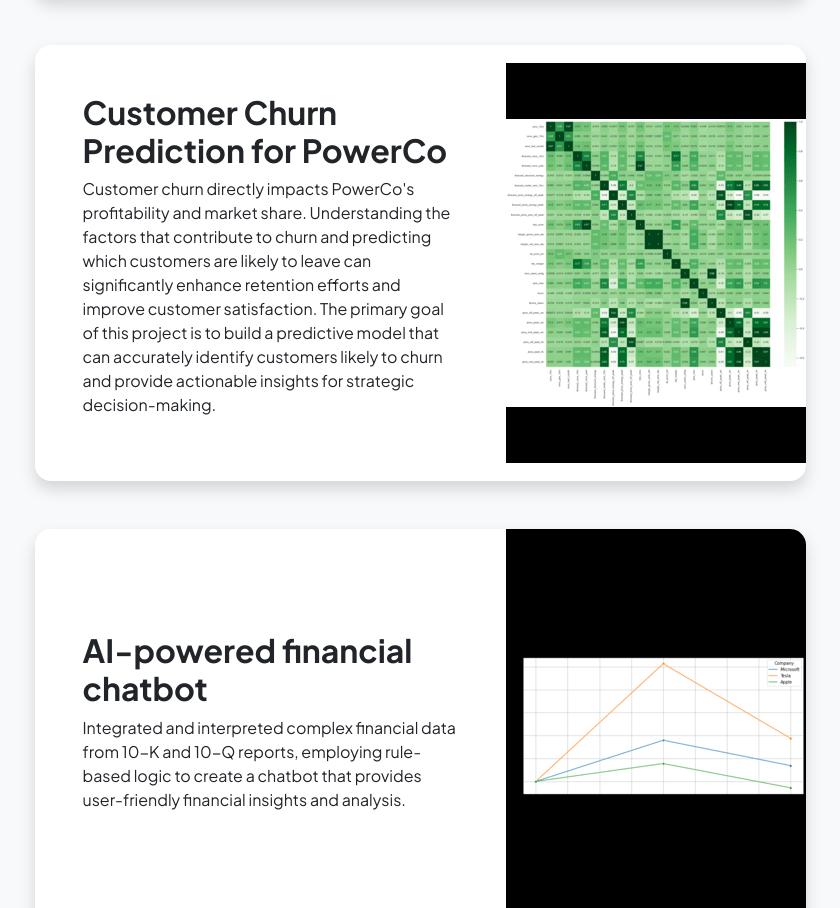
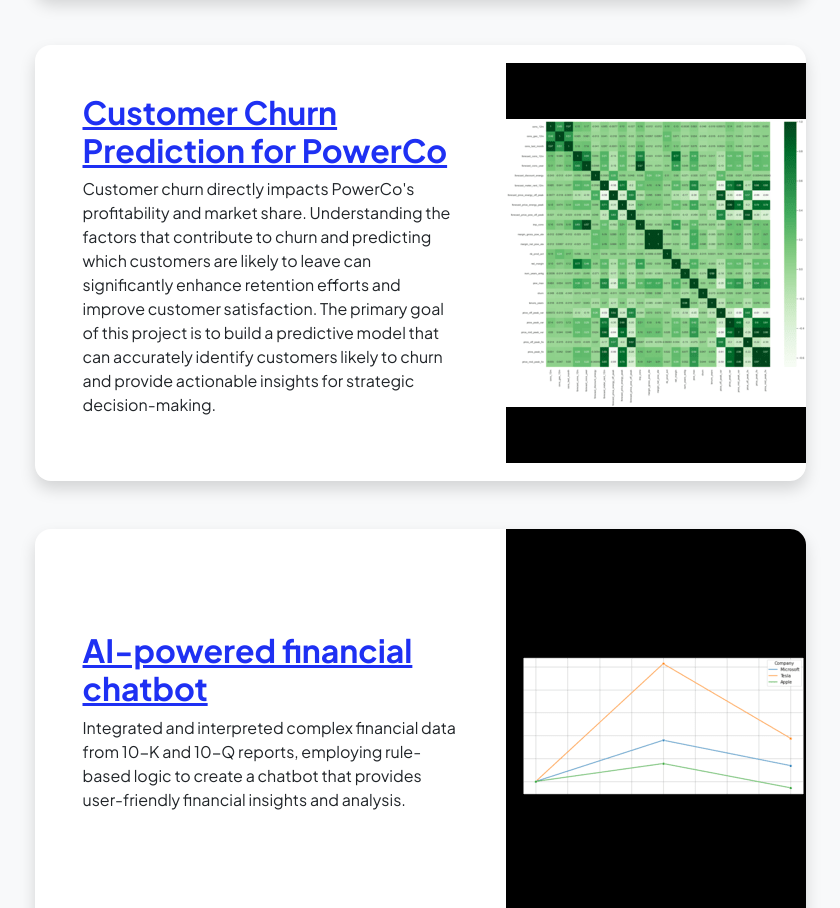
Before and after one commit to Likitha00007/Likitha-Portfolio, a plain HTML site: page projects.html in a window 1280 px wide. Shown: the part 629-1537 px from the top of the page, without its empty margins (220-1060 px from the left). Drawn offline with nearby package versions, Linux system fonts and the light colour scheme.

Commit message:
Update projects.html

```diff
--- a/projects.html
+++ b/projects.html
@@ -59,7 +59,7 @@
                                 <div class="card-body p-0">
                                     <div class="d-flex align-items-center">
                                         <div class="p-5">
-                                            <h2 class="fw-bolder" href="https://github.com/Likitha00007/Customer-Churn-Analysis-simulation-using-Python">Customer Churn Prediction for PowerCo</h2>
+                                            <h2 class="fw-bolder"><a href="https://github.com/Likitha00007/Customer-Churn-Analysis-simulation-using-Python">Customer Churn Prediction for PowerCo</h2></a>
                                             <p>Customer churn directly impacts PowerCo's profitability and market share. Understanding the factors that contribute to churn and predicting which customers are likely to leave can significantly enhance retention efforts and improve customer satisfaction. The primary goal of this project is to build a predictive model that can accurately identify customers likely to churn and provide actionable insights for strategic decision-making.</p>
                                         </div>
                                         <img class="img-fluid" src="assets/Project-2.png" alt="..." />
@@ -71,7 +71,7 @@
                                 <div class="card-body p-0">
                                     <div class="d-flex align-items-center">
                                         <div class="p-5">
-                                            <h2 class="fw-bolder" href="https://github.com/Likitha00007/GenAI">AI-powered financial chatbot</h2>
+                                            <h2 class="fw-bolder"><a href="https://github.com/Likitha00007/GenAI">AI-powered financial chatbot</h2></a>
                                             <p>Integrated and interpreted complex financial data from 10-K and 10-Q reports, employing rule-based logic to create a chatbot that provides user-friendly financial insights and analysis.</p>
                                         </div>
                                         <img class="img-fluid" src="assets/Project-3.png" alt="..." />
```
